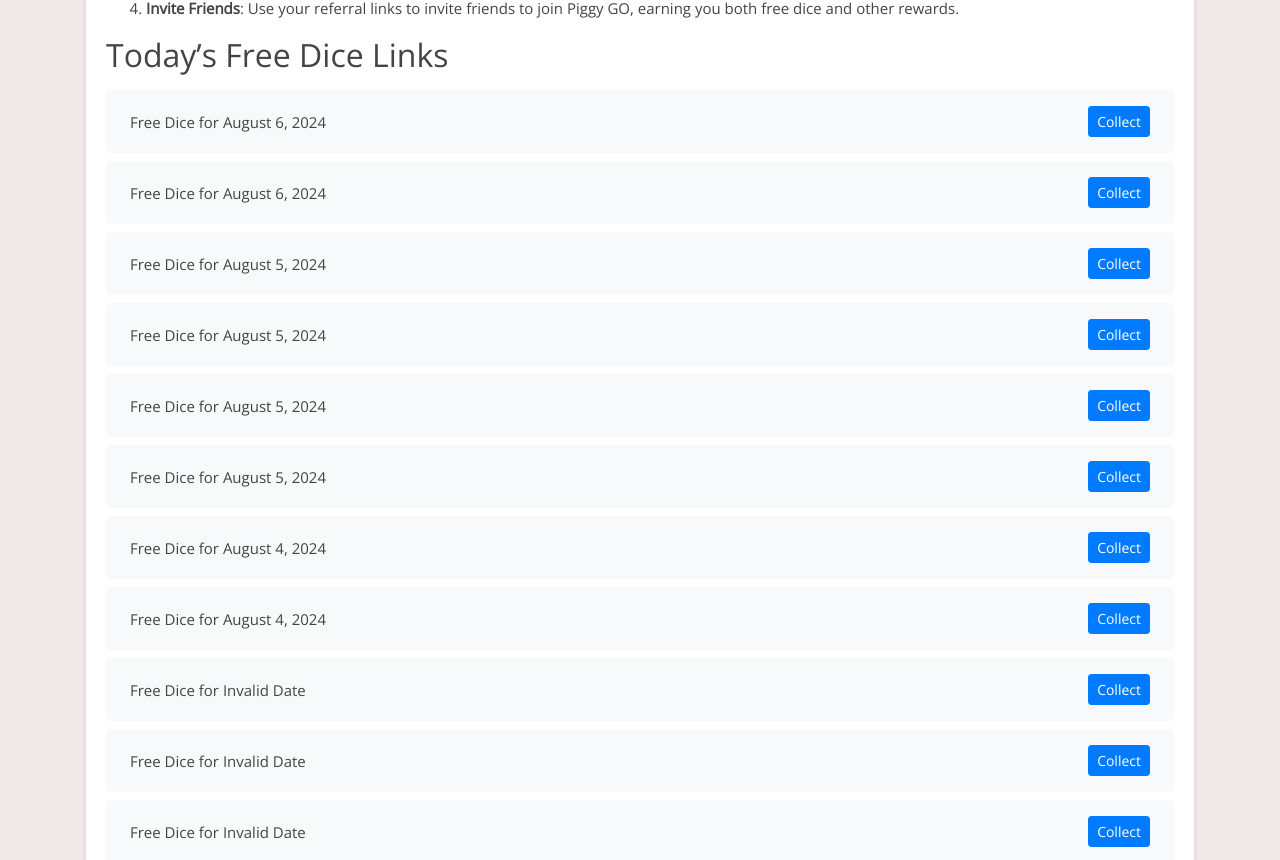
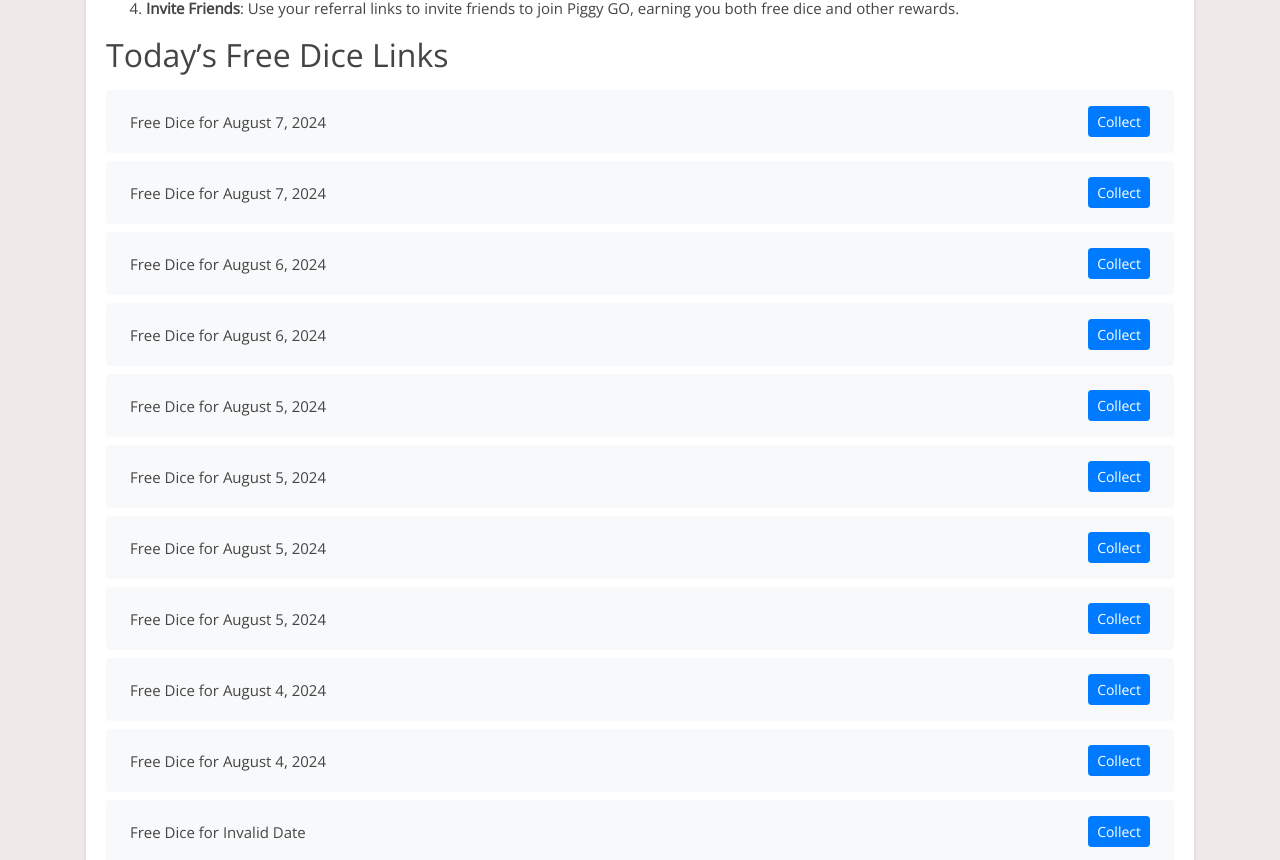
Before and after one commit to Prollad99/bs-net, a Jekyll site: the page built from _posts/2024-07-04-piggy-go.md, in a window 1280 px wide and 1400 px high, scrolled down 442 px. Shown: the part 148-1008 px from the top of the window. Built offline with Jekyll 4.4.1, drawn with Linux system fonts in a browser that asks for light colours; nearby versions of some CDN libraries; comment, search, counter and statistics services are not loaded; some of the changed text lies outside the part shown.

Commit message:
Update piggy-go reward links and last modified date

```diff
--- a/_data/include_files.yml
+++ b/_data/include_files.yml
@@ -23,7 +23,7 @@
   last_modified: 2024-08-06 10:36:57
 
 piggy-go.html:
-  last_modified: 2024-08-06 04:09:30
+  last_modified: 2024-08-07 04:09:55
 
 caesars-slots.html:
   last_modified: 2024-08-07 03:33:27
--- a/_includes/piggy-go.html
+++ b/_includes/piggy-go.html
@@ -1,4 +1,12 @@
 <ul class="list-group mt-3 mb-4">
+  <li class="list-group-item d-flex justify-content-between align-items-center">
+    <span>Free Dice for August 7, 2024</span>
+    <a href="https://piggygo-jy.forevernine.com/fanpage?code=KP5TDHVA&channel=1" class="btn btn-primary btn-sm">Collect</a>
+  </li>
+  <li class="list-group-item d-flex justify-content-between align-items-center">
+    <span>Free Dice for August 7, 2024</span>
+    <a href="https://piggygo-jy.forevernine.com/fanpage?code=KP5TDHVA&channel=4" class="btn btn-primary btn-sm">Collect</a>
+  </li>
   <li class="list-group-item d-flex justify-content-between align-items-center">
     <span>Free Dice for August 6, 2024</span>
     <a href="https://piggygo-jy.forevernine.com/fanpage?code=JJUW9L8X&channel=1" class="btn btn-primary btn-sm">Collect</a>
@@ -391,12 +399,4 @@
     <span>Free Dice for Invalid Date</span>
     <a href="https://piggygo-jy.forevernine.com/fanpage?code=W4JST7N3&channel=4" class="btn btn-primary btn-sm">Collect</a>
   </li>
-  <li class="list-group-item d-flex justify-content-between align-items-center">
-    <span>Free Dice for Invalid Date</span>
-    <a href="https://piggygo-jy.forevernine.com/fanpage?code=1HVMTBTU&channel=1" class="btn btn-primary btn-sm">Collect</a>
-  </li>
-  <li class="list-group-item d-flex justify-content-between align-items-center">
-    <span>Free Dice for Invalid Date</span>
-    <a href="https://piggygo-jy.forevernine.com/fanpage?code=1HVMTBTU&channel=4" class="btn btn-primary btn-sm">Collect</a>
-  </li>
 </ul>
```
Also changed, not shown: links-json/piggy-go.json (+8 -6 lines).
